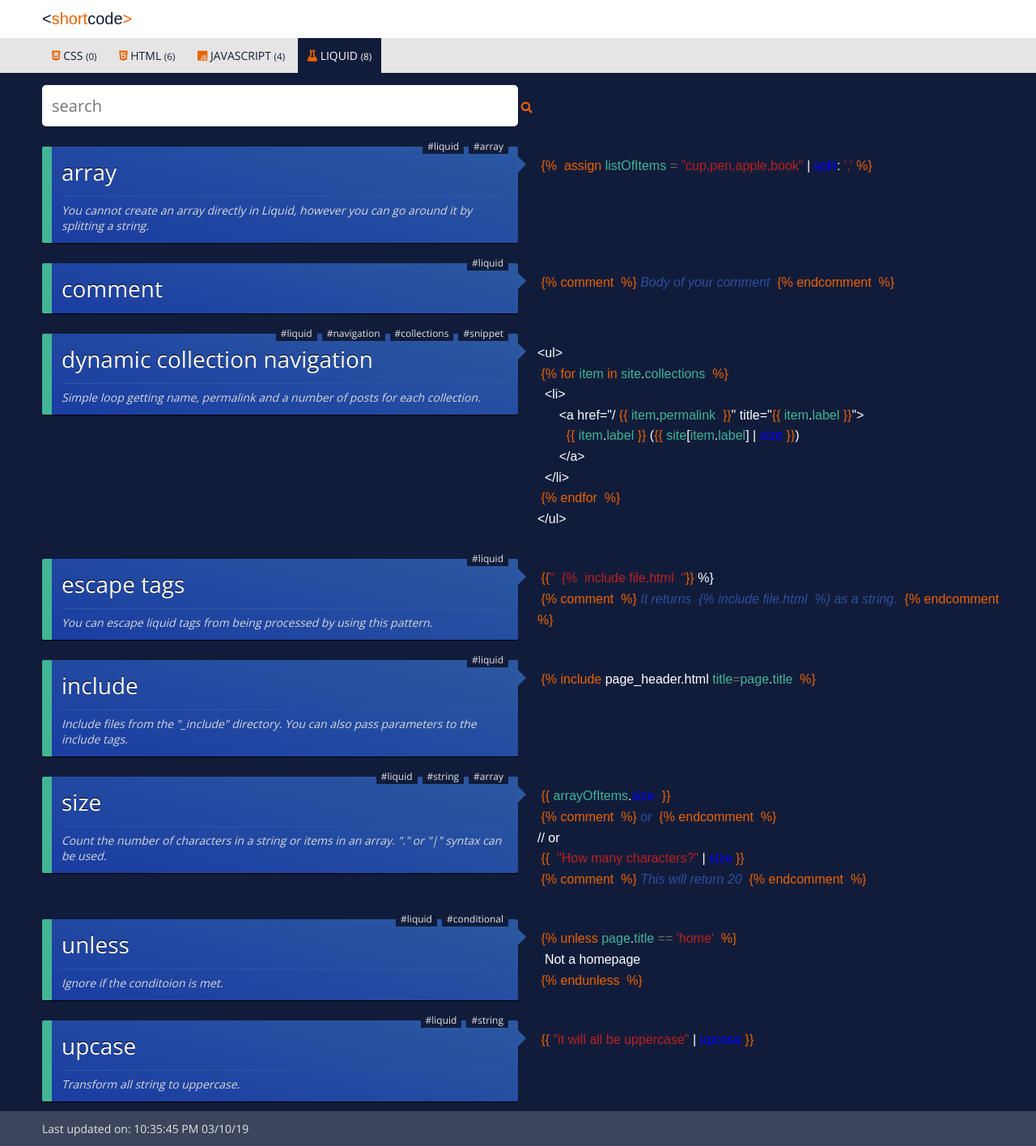
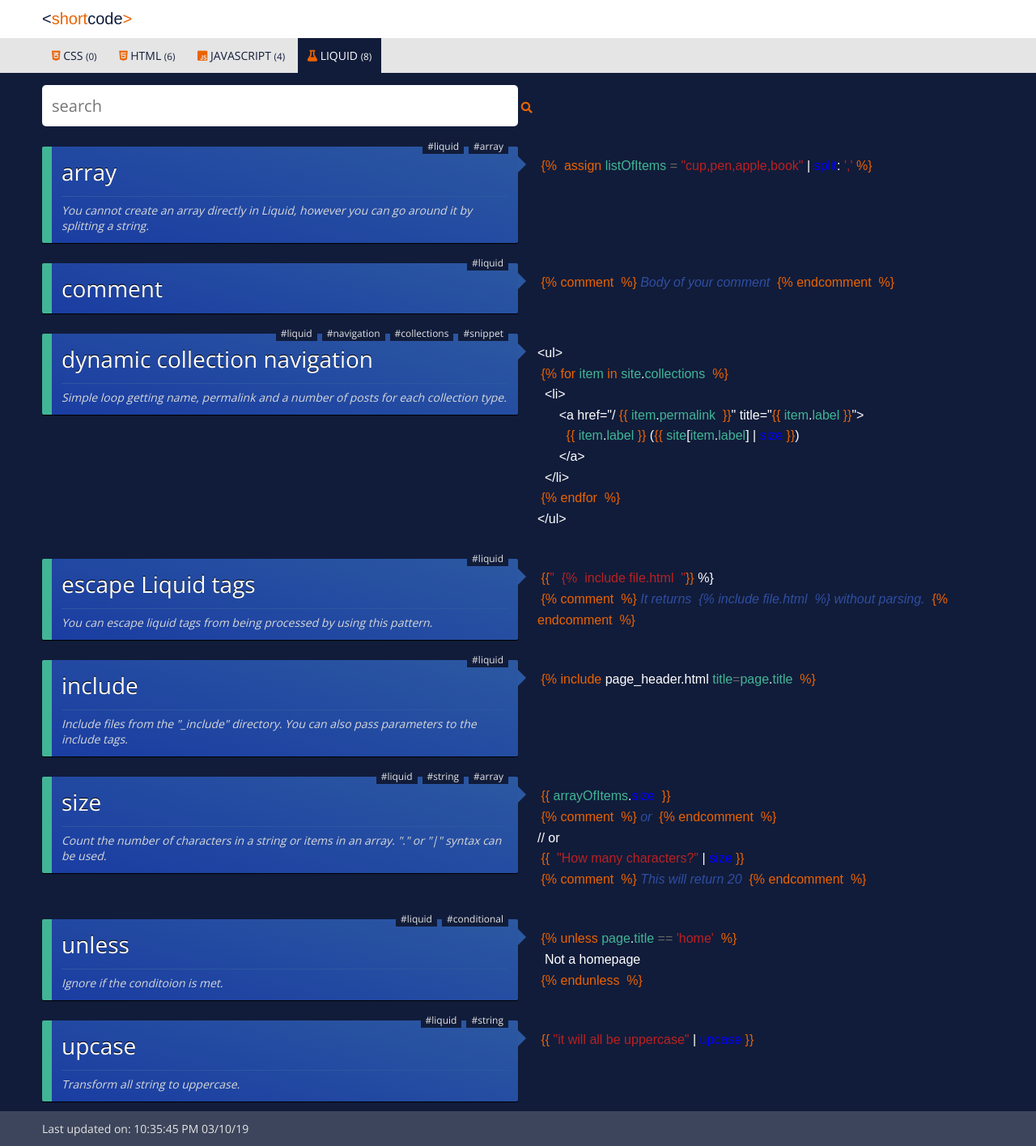
Before and after one commit to proochster/shortcode, a Jekyll site: the page built from code_liquid.html, in a window 1280 px wide. Shown: the whole page at 81% size. Built offline with Jekyll 4.4.1, drawn with Linux system fonts in a browser that asks for light colours; some web fonts are replaced.

Commit message:
^ Tidyups

```diff
--- a/_liquid/dynamic-collection-navigation.html
+++ b/_liquid/dynamic-collection-navigation.html
@@ -1,6 +1,6 @@
 ---
 title: dynamic collection navigation
-description: Simple loop getting name, permalink and a number of posts for each collection.
+description: Simple loop getting name, permalink and a number of posts for each collection type.
 tags: liquid navigation collections snippet
 ---
 <ul>
--- a/_liquid/escape.html
+++ b/_liquid/escape.html
@@ -1,8 +1,7 @@
 ---
-title: escape tags
+title: escape Liquid tags
 description: You can escape liquid tags from being processed by using this pattern.
 tags: liquid
 ---
-
 {{" {{"}}" {{" {% "}} include file.html  "}} %}
-{{" {% comment "}} %} It returns {{" {% include file.html "}} %} as a string. {{" {% endcomment "}} %}
+{{" {% comment "}} %} It returns {{" {% include file.html "}} %} without parsing. {{" {% endcomment "}} %}
```
Also changed, not shown: _liquid/array.html (line endings or trailing spaces), _liquid/include.html (line endings or trailing spaces), _liquid/unless.html (line endings or trailing spaces), _liquid/upcase.html (line endings or trailing spaces).
